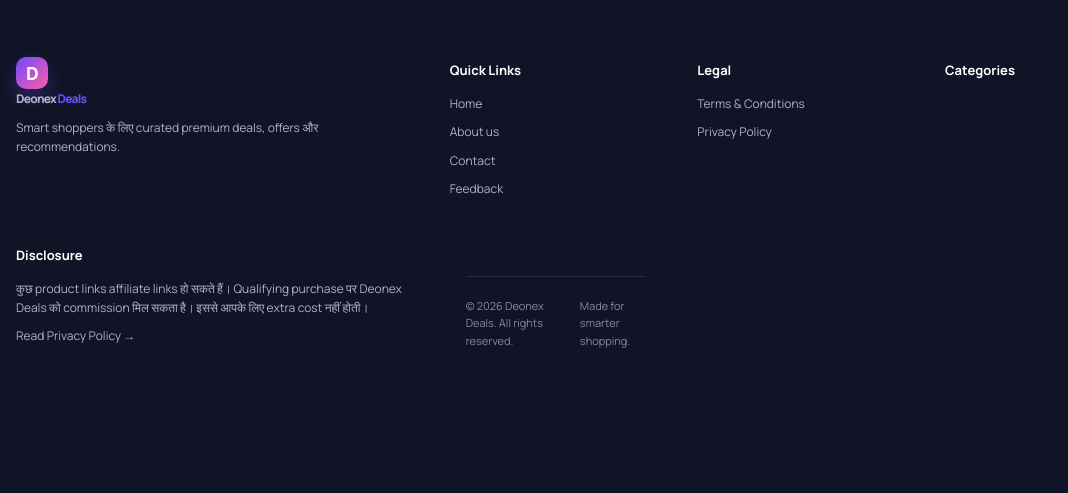
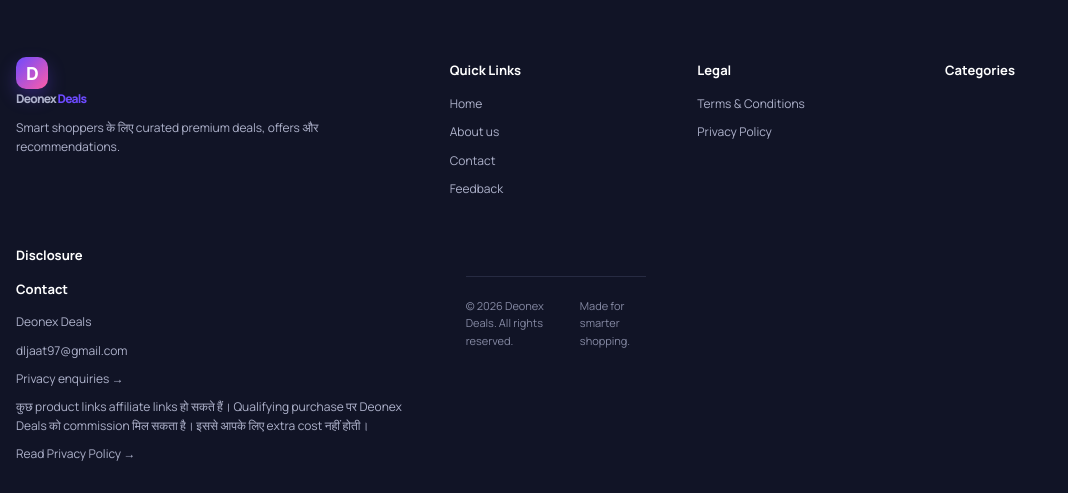
Before and after one commit to Deonex-deals/DEONEX, a Flask app: page /about in a window 1280 px wide. Shown: the part 1022-1515 px from the top of the page, without its empty margins (0-1068 px from the left). Before the commit the page ends 1370 px from the top, so only its background shows below. Run offline with Flask 3, Linux system fonts and the light colour scheme; data that the repository does not hold is empty; parts of the project's set-up code (start-up, migrations or seed data) failed here and were passed over.

Commit message:
Update base.html with contact and privacy details
Added contact information and privacy policy link.

```diff
--- a/templates/base.html
+++ b/templates/base.html
@@ -92,6 +92,17 @@
 
       <div>
   <h4>Disclosure</h4>
+  <div>
+  <h4>Contact</h4>
+  <p>Deonex Deals</p>
+  <a href="dljaat97@gmail.com">
+   dljaat97@gmail.com
+  </a>
+  <p></p>
+  <a href="{{ url_for('privacy_policy') }}">
+    Privacy enquiries →
+  </a>
+</div>
   <p>
     कुछ product links affiliate links हो सकते हैं। Qualifying purchase पर
     Deonex Deals को commission मिल सकता है। इससे आपके लिए extra cost नहीं होती।
```
